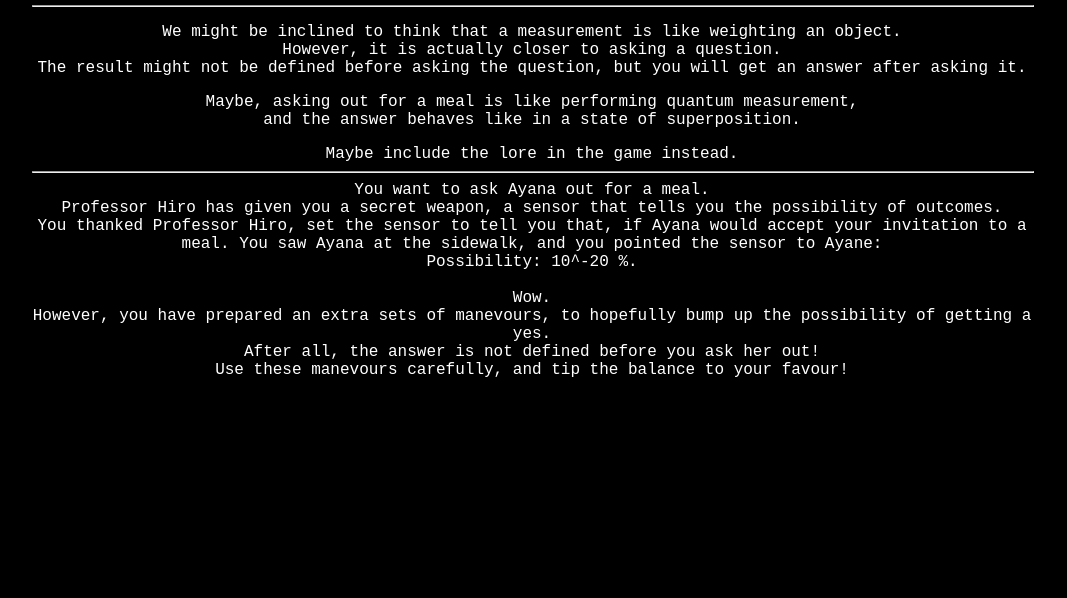
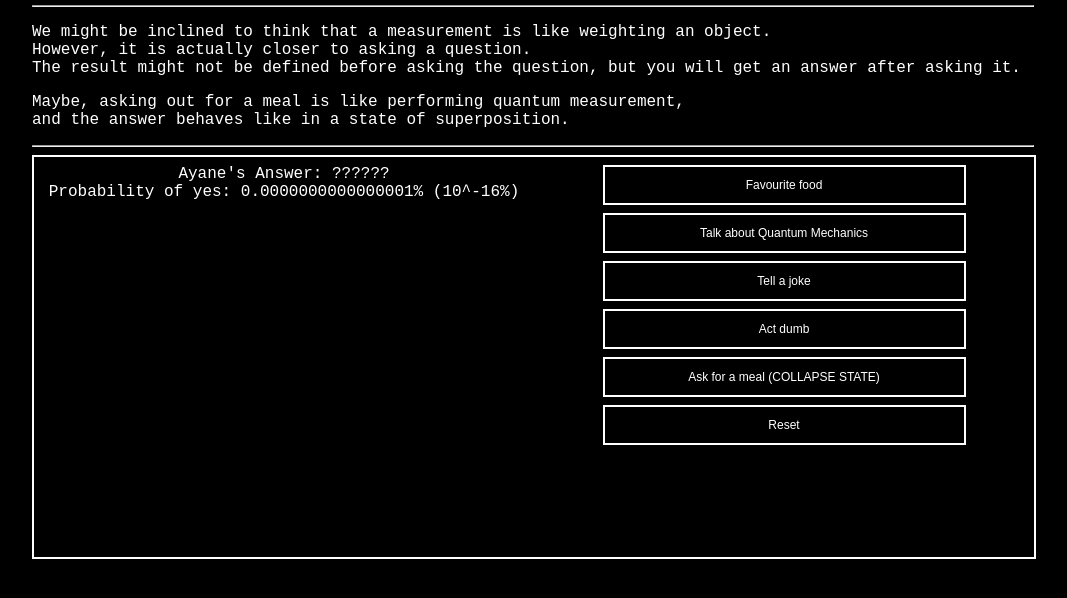
Before and after one commit to Buck4437/a-quantum-investigation, a plain HTML site: page puzzles/superposition-ayane/index.html in a window 1280 px wide. Shown: the part 106-704 px from the top of the page, without its empty margins (108-1175 px from the left). Drawn offline with Linux system fonts and the light colour scheme.

Commit message:
Added some basic code for Ayane

```diff
--- a/puzzles/superposition-ayane/index.html
+++ b/puzzles/superposition-ayane/index.html
@@ -19,8 +19,7 @@
                     <p>
                         We might be inclined to think that a measurement is like weighting an object.<br>
                         However, it is actually closer to asking a question.<br>
-                        The result might not be defined before asking the question,
-                        but you will get an answer after asking it.<br>
+                        The result might not be defined before asking the question, but you will get an answer after asking it.<br>
                     </p>
 
                     <p>
@@ -29,23 +28,24 @@
                     </p>
                 </div>
 
-                <div class="rules">
-                    Maybe include the lore in the game instead.<br>
-                </div>
-
                 <hr width="100%">
 
                 <div class="game">
-                    <div class="lore">
-                        You want to ask Ayana out for a meal.<br>
-                        Professor Hiro has given you a secret weapon, a sensor that tells you the possibility of outcomes.<br>
-                        You thanked Professor Hiro, set the sensor to tell you that, if Ayana would accept your invitation to a meal.
-                        You saw Ayana at the sidewalk, and you pointed the sensor to Ayane:<br>
-                        Possibility: 10^-20 %.<br><br>
-                        Wow.<br>
-                        However, you have prepared an extra sets of manevours, to hopefully bump up the possibility of getting a yes.<br>
-                        After all, the answer is not defined before you ask her out!<br>
-                        Use these manevours carefully, and tip the balance to your favour!
+                    <!-- <div v-if="loreText !== null" class="lore">
+                        {{loreText}}
+                    </div>
+                    <div>
+                        <button v-if="loreText !== null" @click="textId++" class="next">Next</button>
+                    </div> -->
+                    <div class="content" v-if="loreText === null || true">
+                        <div class="left">
+                            <div>Ayane's Answer: ??????</div>
+                            <div>Probability of yes: {{probability}}</div>
+                        </div>
+                        <div class="right">
+                            <button v-for="move in moves" @click="playMove(move)" class="move-btn">{{move.name}}</button>
+                        </div>
+
                     </div>
                 </div>
             </base-puzzle>
--- a/puzzles/superposition-ayane/javascripts/index.js
+++ b/puzzles/superposition-ayane/javascripts/index.js
@@ -2,12 +2,89 @@ const app = new Vue({
     el: "#app",
     data: {
         title: "Ayane's Dining Uncertainty",
-        points: 0
+        exponent: -18,
+        collapsed: false,
+        textId: 0,
+        texts: [
+            "You want to ask Ayana out for a meal.",
+            "Professor Hiro has given you a secret weapon, a sensor that tells you the possibility of outcomes.",
+            "You thanked Professor Hiro, set the sensor to tell you that, if Ayana would accept your invitation to a meal.",
+            "You saw Ayana at the sidewalk, and you pointed the sensor to Ayane:",
+            "Probability: 0.0000000000000001%.",
+            "Wow. She must have hated you.",
+            "However, you have prepared an extra sets of manevours, to hopefully bump up the possibility of getting a yes.",
+            "After all, the answer is not defined before you ask her out!",
+            "You are pretty sure that these manevours will only multiply or divide probabilities. "
+            + "You aren't sure how well the manevours performs though. Maybe you will need to note them down somewhere.",
+            "Use these manevours carefully, and tip the balance to your favour.",
+            "But don't tip the balance too much, if the probability exceeds 100% (or is too low), Ayane will become suspicious and leave!",
+            "In case you failed though, you can reset by begging to Professor Hiro. He has a time machine that can reset everything. Probably."
+        ],
+        moves: [
+            {
+                name: "Favourite food",
+                effect: (vueObj) => {
+                    vueObj.exponent += 5;
+                }
+            },
+            {
+                name: "Talk about Quantum Mechanics",
+                effect: (vueObj) => {
+                    vueObj.exponent += 11;
+                }
+            },
+            {
+                name: "Tell a joke",
+                effect: (vueObj) => {
+                    vueObj.exponent -= 2;
+                }
+            },
+            {
+                name: "Act dumb",
+                effect: (vueObj) => {
+                    vueObj.exponent -= 7;
+                }
+            },
+            {
+                name: "Ask for a meal (COLLAPSE STATE)",
+                effect: (vueObj) => {
+                    vueObj.measure();
+                }
+            },
+            {
+                name: "Reset",
+                effect: (vueObj) => {
+                    vueObj.reset();
+                }
+            }
+        ]
     },
     computed: {
+        loreText() {
+            if (this.textId >= this.texts.length) {
+                return null;
+            }
+            return this.texts[this.textId];
+        },
+        probability() {
+            const realExp = this.exponent + 2;
+            if (this.expoenent < -16) {
+                return `0% (10^${realExp}%)`;
+            }
+            const number = 10 ** realExp;
+            return `${number.toFixed(18).replace(/\.?0+$/,"")}% (10^${realExp}%)`
+        }
     },
     methods: {
+        measure() {
+            this.collapsed = true;
+        },
+        playMove(move) {
+            move.effect(this);
+        }
     },
     mounted() {
     }
 })
+
+// Suggested solve path: +11 => +5 => -2 => +5
--- a/puzzles/superposition-ayane/stylesheets/styles.css
+++ b/puzzles/superposition-ayane/stylesheets/styles.css
@@ -1,3 +1,71 @@
 body {
     font-size: 16px;
 }
+
+.intro {
+    text-align: left;
+}
+
+.game {
+    width: 100%;
+    height: 400px;
+    border: 2px solid white;
+    display: flex;
+    flex-direction: column;
+    align-items: center;
+    justify-content: space-around;
+}
+
+.next {
+    width: 150px;
+    height: 50px;
+    font-size: 20px;
+    color: white;
+    background-color: black;
+    border: 2px solid white;
+    transition: background-color 0.3s;
+}
+
+.lore {
+    max-width: 75%;
+    text-align: center;
+    height: 100px;
+}
+
+.content {
+    width: 100%;
+    height: 100%;
+}
+
+.left, .right {
+    width: calc(50% - 16px);
+    height: calc(100% - 16px);
+    padding: 8px;
+    display: flex;
+    flex-direction: column;
+    align-items: center;
+}
+
+.left {
+    float: left;
+}
+
+.right {
+    float: right;
+}
+
+.move-btn {
+    min-width: 75%;
+    height: 40px;
+    font-size: 12px;
+    color: white;
+    background-color: black;
+    border: 2px solid white;
+    margin-bottom: 8px;
+    transition: background-color 0.3s;
+}
+
+button:hover {
+    background-color: #ffffff50;
+    cursor: pointer;
+}
```
Also changed, not shown: notes.txt.
